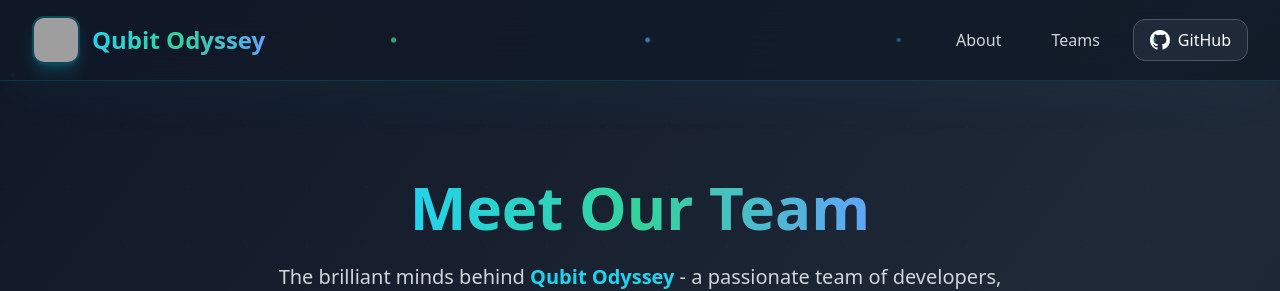
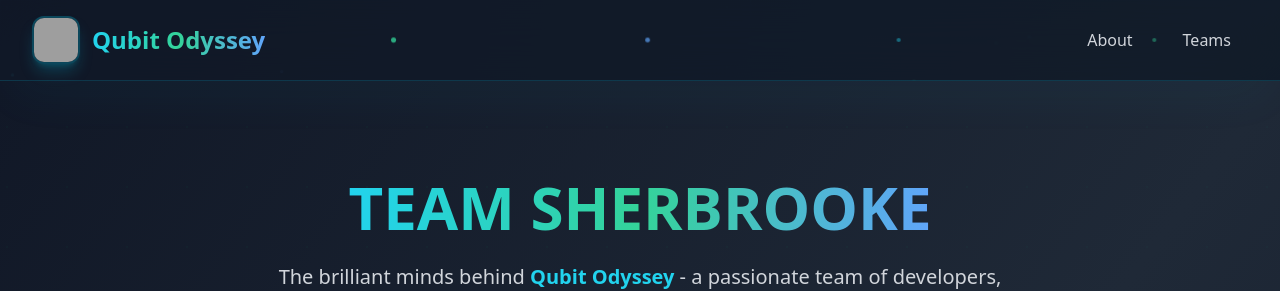
Before and after one commit to Manideepchopperla/Qubit-Odyssey, a React (Vite) app: page /teams in a window 1280 px wide. Shown: the top 291 px of the page. Built offline with nearby package versions, Linux system fonts and the light colour scheme; no server answers; grey boxes are pictures that could not be loaded.

Commit message:
Fixed some bugs

```diff
--- a/src/components/ChatBot.jsx
+++ b/src/components/ChatBot.jsx
@@ -9,7 +9,7 @@
   const [messages, setMessages] = useState([
     {
       type: 'bot',
-      content: "Hello! I'm your Quantum Computing assistant powered by Groq AI. I can help you with questions about quantum mechanics, quantum circuits, qubits, quantum gates, and questions about this Qubit Odyssey project. What would you like to know?",
+      content: "Hello! I'm your Quantum Computing assistant powered by Team Sherbrooke. I can help you with questions about quantum mechanics, quantum circuits, qubits, quantum gates, and questions about this Qubit Odyssey project. What would you like to know?",
       timestamp: new Date()
     }
   ]);
--- a/src/components/Teams.jsx
+++ b/src/components/Teams.jsx
@@ -140,7 +140,7 @@
         <div className="text-center mb-16">
           <div className="inline-flex items-center gap-3 mb-6">
             <h1 className="text-4xl lg:text-6xl font-bold text-transparent bg-clip-text bg-gradient-to-r from-cyan-400 via-emerald-400 to-blue-400">
-              Meet Our Team
+               TEAM SHERBROOKE
             </h1>
           </div>
           <p className="text-xl text-gray-300 max-w-3xl mx-auto leading-relaxed">
--- a/src/pages/Navbar.jsx
+++ b/src/pages/Navbar.jsx
@@ -55,7 +55,7 @@
             >
               Teams
             </button>
-            <button
+            {/* <button
               onClick={handleGithubClick}
               className="flex items-center gap-2 bg-gray-800 hover:bg-gray-700 text-white px-4 py-2 rounded-xl transition-all duration-300 border border-gray-600 hover:border-gray-500"
             >
@@ -63,7 +63,7 @@
                 <path fillRule="evenodd" d="M10 0C4.477 0 0 4.484 0 10.017c0 4.425 2.865 8.18 6.839 9.504.5.092.682-.217.682-.483 0-.237-.008-.868-.013-1.703-2.782.605-3.369-1.343-3.369-1.343-.454-1.158-1.11-1.466-1.11-1.466-.908-.62.069-.608.069-.608 1.003.07 1.531 1.032 1.531 1.032.892 1.53 2.341 1.088 2.91.832.092-.647.35-1.088.636-1.338-2.22-.253-4.555-1.113-4.555-4.951 0-1.093.39-1.988 1.029-2.688-.103-.253-.446-1.272.098-2.65 0 0 .84-.27 2.75 1.026A9.564 9.564 0 0110 4.844c.85.004 1.705.115 2.504.337 1.909-1.296 2.747-1.027 2.747-1.027.546 1.379.203 2.398.1 2.651.64.7 1.028 1.595 1.028 2.688 0 3.848-2.339 4.695-4.566 4.942.359.31.678.921.678 1.856 0 1.338-.012 2.419-.012 2.747 0 .268.18.58.688.482A10.019 10.019 0 0020 10.017C20 4.484 15.522 0 10 0z" clipRule="evenodd" />
               </svg>
               GitHub
-            </button>
+            </button> */}
           </div>
 
           {/* Right - Mobile Hamburger */}
@@ -98,7 +98,7 @@
             >
               Teams
             </button>
-            <button
+            {/* <button
               onClick={handleGithubClick}
               className="flex items-center gap-2 text-gray-200 hover:bg-gray-700 w-full text-left px-3 py-2 rounded-lg transition"
             >
@@ -106,7 +106,7 @@
                 <path fillRule="evenodd" d="M10 0C4.477 0 0 4.484 0 10.017c0 4.425 2.865 8.18 6.839 9.504.5.092.682-.217.682-.483 0-.237-.008-.868-.013-1.703-2.782.605-3.369-1.343-3.369-1.343-.454-1.158-1.11-1.466-1.11-1.466-.908-.62.069-.608.069-.608 1.003.07 1.531 1.032 1.531 1.032.892 1.53 2.341 1.088 2.91.832.092-.647.35-1.088.636-1.338-2.22-.253-4.555-1.113-4.555-4.951 0-1.093.39-1.988 1.029-2.688-.103-.253-.446-1.272.098-2.65 0 0 .84-.27 2.75 1.026A9.564 9.564 0 0110 4.844c.85.004 1.705.115 2.504.337 1.909-1.296 2.747-1.027 2.747-1.027.546 1.379.203 2.398.1 2.651.64.7 1.028 1.595 1.028 2.688 0 3.848-2.339 4.695-4.566 4.942.359.31.678.921.678 1.856 0 1.338-.012 2.419-.012 2.747 0 .268.18.58.688.482A10.019 10.019 0 0020 10.017C20 4.484 15.522 0 10 0z" clipRule="evenodd" />
               </svg>
               GitHub
-            </button>
+            </button> */}
           </div>
         )}
       </div>
```
